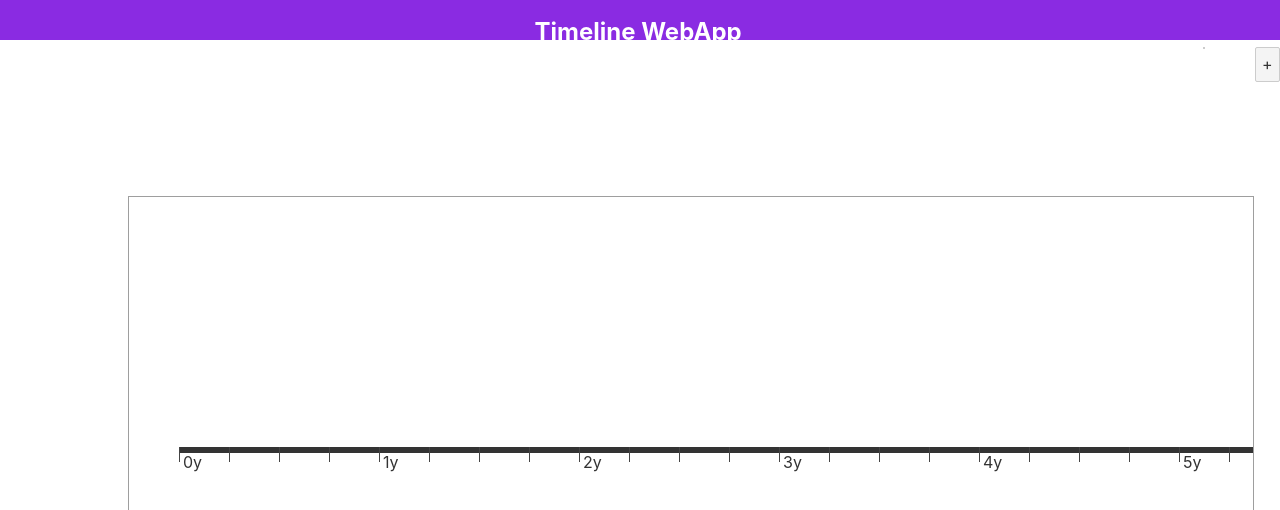
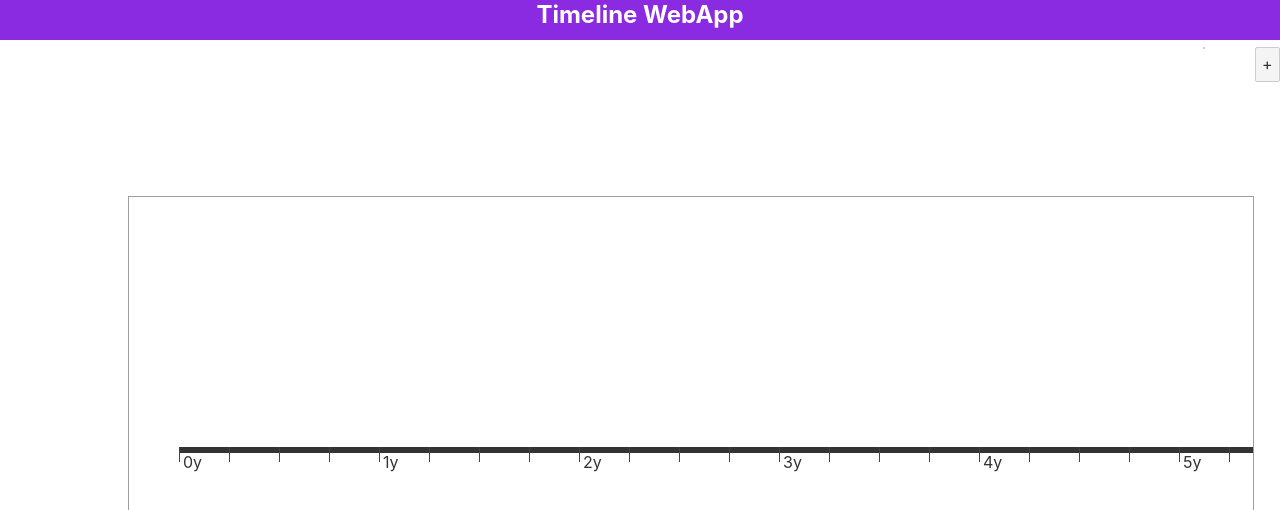
Before and after one commit to asoback/timelines, a Svelte app: page / in a window 1280 px wide. Shown: the top 510 px of the page. Built offline with nearby package versions, Linux system fonts and the light colour scheme.

Commit message:
fix navbar

```diff
--- a/src/navbar.svelte
+++ b/src/navbar.svelte
@@ -13,10 +13,8 @@
 
 .inner-nav {
     text-align: center;
-    display: inline-block;
+    display: inline;
     position: relative;
-    width: 33%;
-    height: 100%;
     color: white;
 }
 
```
